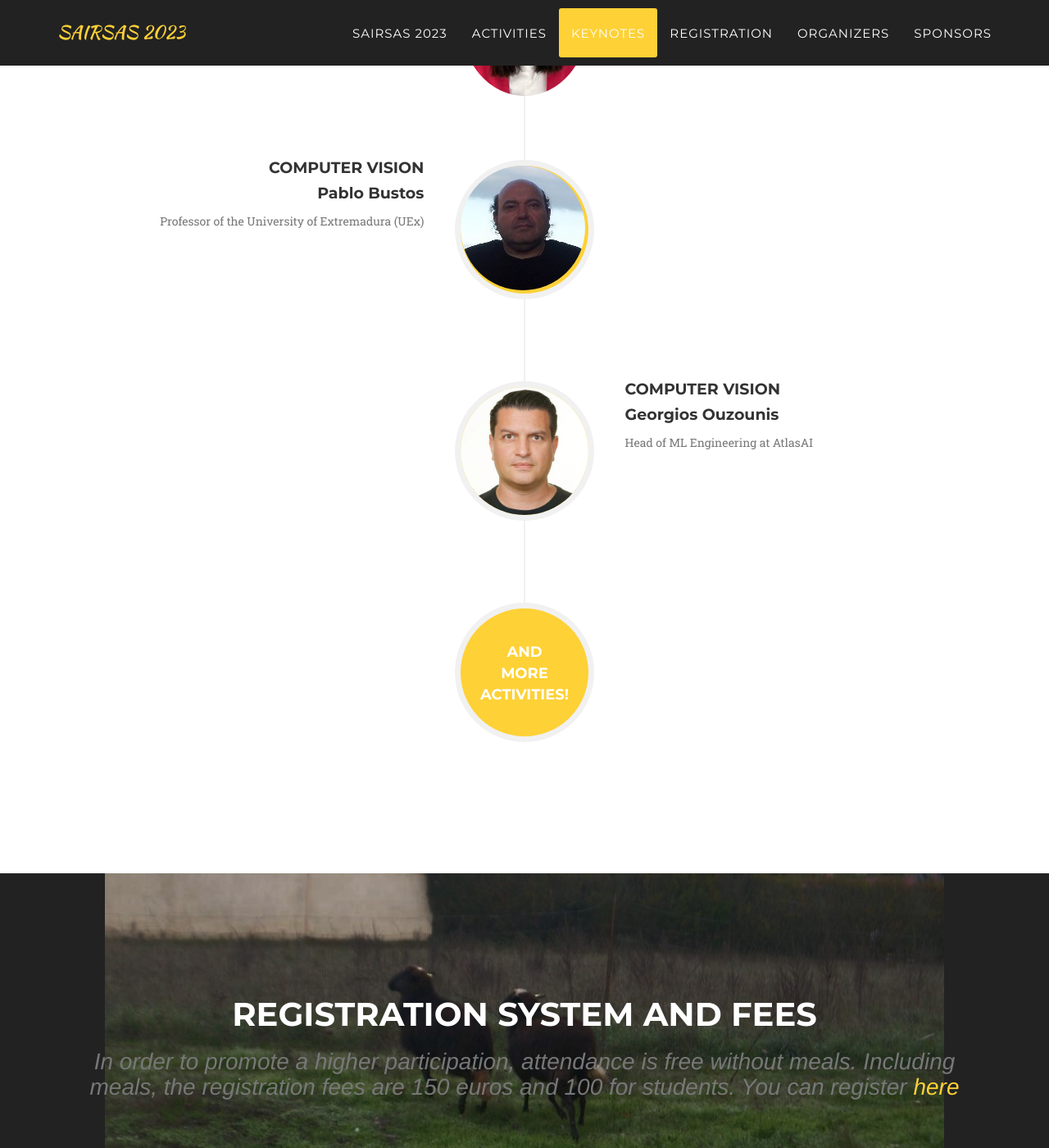
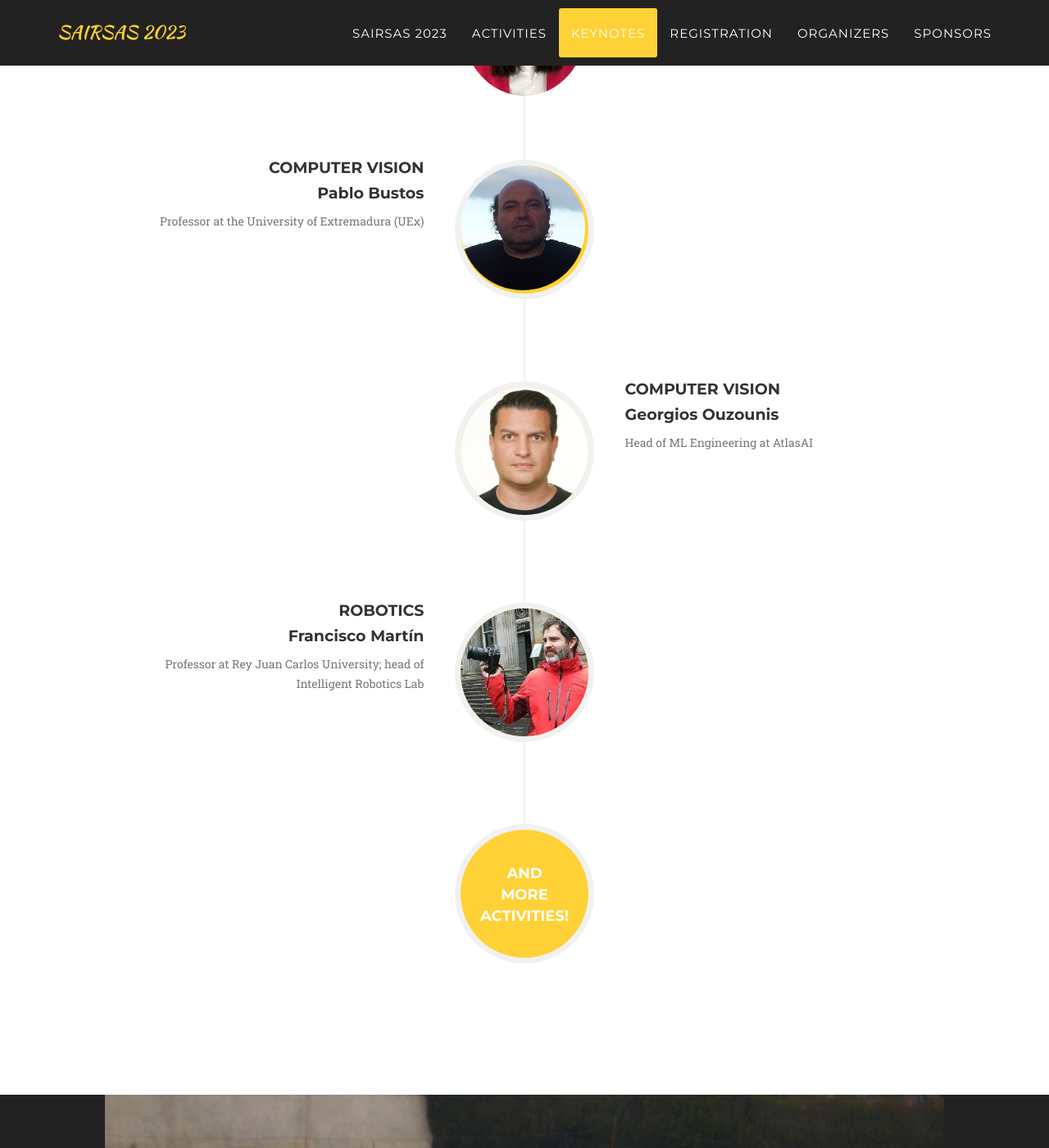
Before and after one commit to shepherd-robot/sairsas.github.io, a Jekyll site: the page built from index.html, in a window 1280 px wide and 1400 px high, scrolled down 3983 px. Shown: the whole window at 82% size. Built offline with Jekyll 4.4.1, drawn with Linux system fonts in a browser that asks for light colours; some web fonts are replaced.

Commit message:
Update about.html con paco

```diff
--- a/_includes/about.html
+++ b/_includes/about.html
@@ -77,7 +77,7 @@
                                     <h4 class="subheading">Pablo Bustos</h4>
                                 </div>
                                 <div class="timeline-body">
-                                    <p class="text-muted">Professor of the University of Extremadura (UEx)</p>
+                                    <p class="text-muted">Professor at the University of Extremadura (UEx)</p>
                                 </div>
                             </div>
                         </li>
@@ -95,6 +95,20 @@
                                 </div>
                             </div>
                         </li>
+                        <li>
+                            <div class="timeline-image">
+                                <img class="img-circle img-responsive" src="img/about/7.jpg" alt="">
+                            </div>
+                            <div class="timeline-panel">
+                                <div class="timeline-heading">
+                                    <h4>Robotics</h4>
+                                    <h4 class="subheading">Francisco Martín</h4>
+                                </div>
+                                <div class="timeline-body">
+                                    <p class="text-muted">Professor at Rey Juan Carlos University; head of Intelligent Robotics Lab</p>
+                                </div>
+                            </div>
+                        </li>
                         <li class="timeline-inverted">
                             <div class="timeline-image">
                                 <h4>and
```
